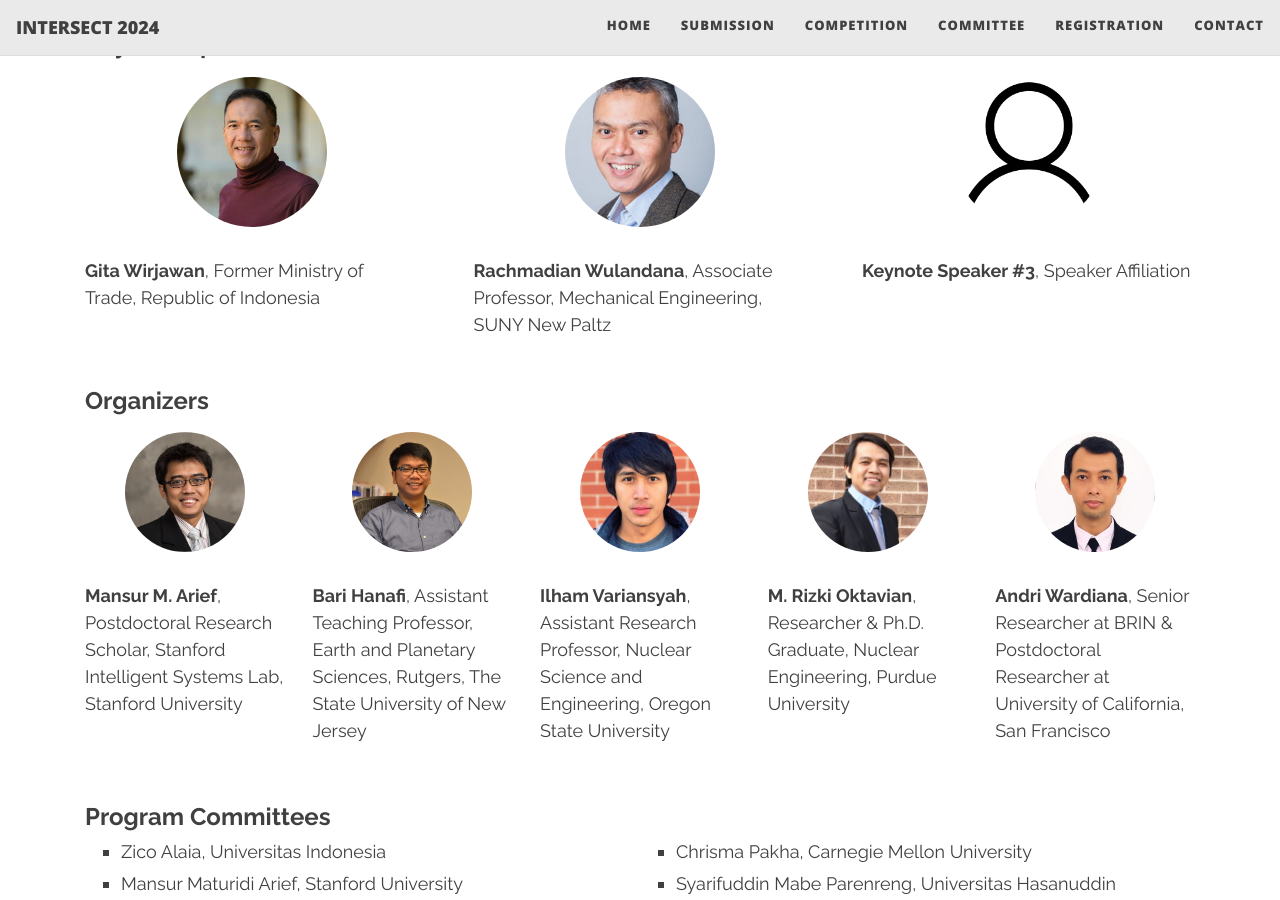
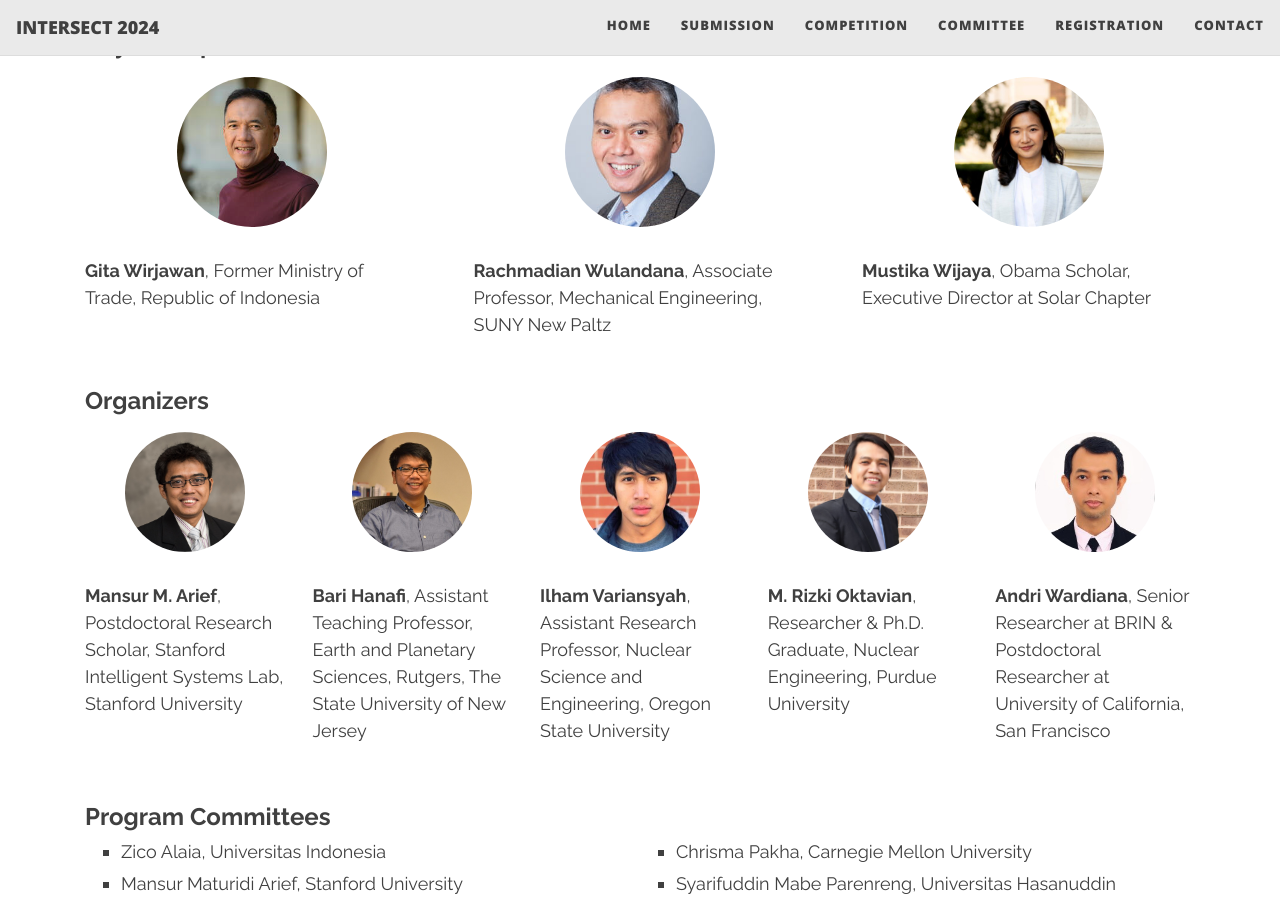
Before and after one commit to intersectID/intersectID.github.io, a Jekyll site: the page built from index.html, in a window 1280 px wide and 900 px high, scrolled down 2555 px. Built offline with Jekyll 4.4.1, drawn with Linux system fonts in a browser that asks for light colours; nearby versions of some CDN libraries; the list of posts is cut into pages by our own code.

Commit message:
added mustika wijaya

```diff
--- a/index.html
+++ b/index.html
@@ -133,8 +133,8 @@ All deadlines are 23:59:59 AoE (Anywhere on Earth) on the date indicated.</p>
     </div>
 
     <div class="speaker">
-        <img class="img-circle center" src="/assets/img/person.png" alt="Maurren Theresia"/>
-        <p><strong>Keynote Speaker #3</strong>, Speaker Affiliation</p>
+        <img class="img-circle center" src="/assets/img/mustikawijaya.png" alt="Mustika Wijaya"/>
+        <p><strong>Mustika Wijaya</strong>, Obama Scholar, Executive Director at Solar Chapter</p>
     </div>
 </section>
 
```
Also changed, not shown: assets/img/mustikawijaya.png (added), 2 other files.
